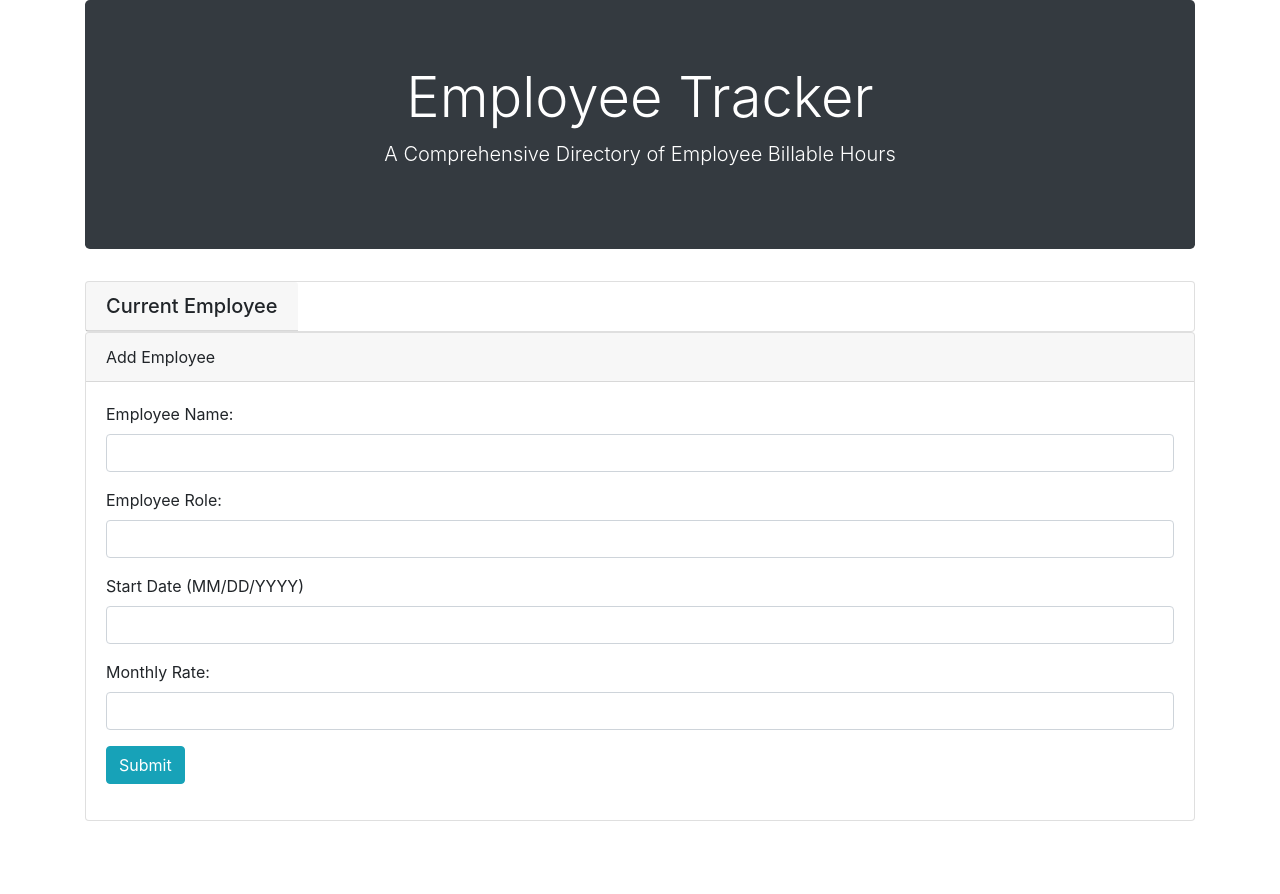
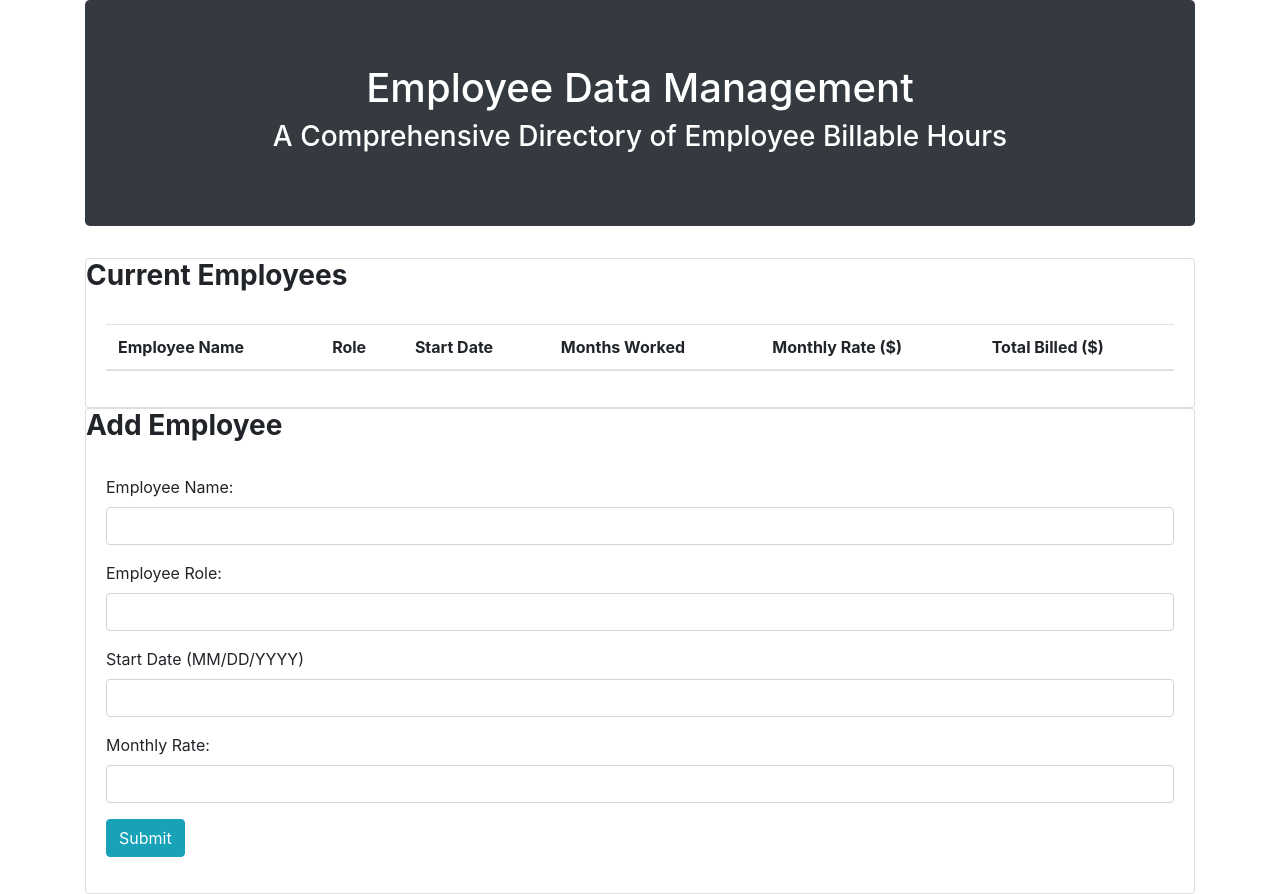
Before and after one commit to soleman16/employee-tracker, a plain HTML site: page index.html in a window 1280 px wide. Before the commit the page ends 821 px from the top, so only its background shows below. Drawn offline with nearby package versions, Linux system fonts and the light colour scheme.

Commit message:
added table

```diff
--- a/index.html
+++ b/index.html
@@ -15,27 +15,44 @@
 </head>
 
 <body>
+    <div class="container">
 
-    <div class="container">
+        <div class="jumbotron text-center text-white bg-dark">
+            <h1 class="text-center">Employee Data Management</h1>
+            <h3 class="text-center">A Comprehensive Directory of Employee Billable Hours</h3>
+        </div>
+
         <div class="row">
+
             <div class="col">
-                <div class="jumbotron bg-dark text-white text-center">
-                    <h1 class="display-4">Employee Tracker</h1>
-                    <p class="lead">A Comprehensive Directory of Employee Billable Hours</p>
+
+                <!-- Current Employees-->
+                <div class="card card-primary">
+                    <div class="card-heading">
+                        <h3 class="card-title"><strong>Current Employees</strong></h3>
                     </div>
-                <div class="card">
-                    <div class="container">
-                        <div class="row">
-                            <h5 class="card-header">Current Employee</h5>
                 <div class="card-body">
-                                <div class="col-2"></div>
+                    <table class="table table-hover" id='employee-table'>
+                    <thead>
+                        <tr>
+                        <th>Employee Name</th>
+                        <th>Role</th>
+                        <th>Start Date</th>
+                        <th>Months Worked</th>
+                        <th>Monthly Rate ($)</th>
+                        <th>Total Billed ($)</th>
+                        </tr>
+                    </thead>
+                    <tbody>
+                    </tbody>
+                    </table>
                 </div>
             </div>
-                    </div>
-                </div>
-                <div class="card">
-                    <div class="card-header">
-                        Add Employee
+
+            <!-- Add Employee  -->
+            <div class="card card-primary">
+                <div class="card-heading">
+                     <h3 class="card-title"><strong>Add Employee</strong></h3>
                 </div>
                 <div class="card-body">
                     <form>
@@ -57,13 +74,10 @@
                         </div>
                         <button id="submit-button" class="btn btn-info">Submit</button>
                     </form>
-
                 </div>
             </div>
         </div>
     </div>
-    </div>
-
 </body>
 
 </html>
```
Lines whose indentation alone changed are shown as unchanged.
